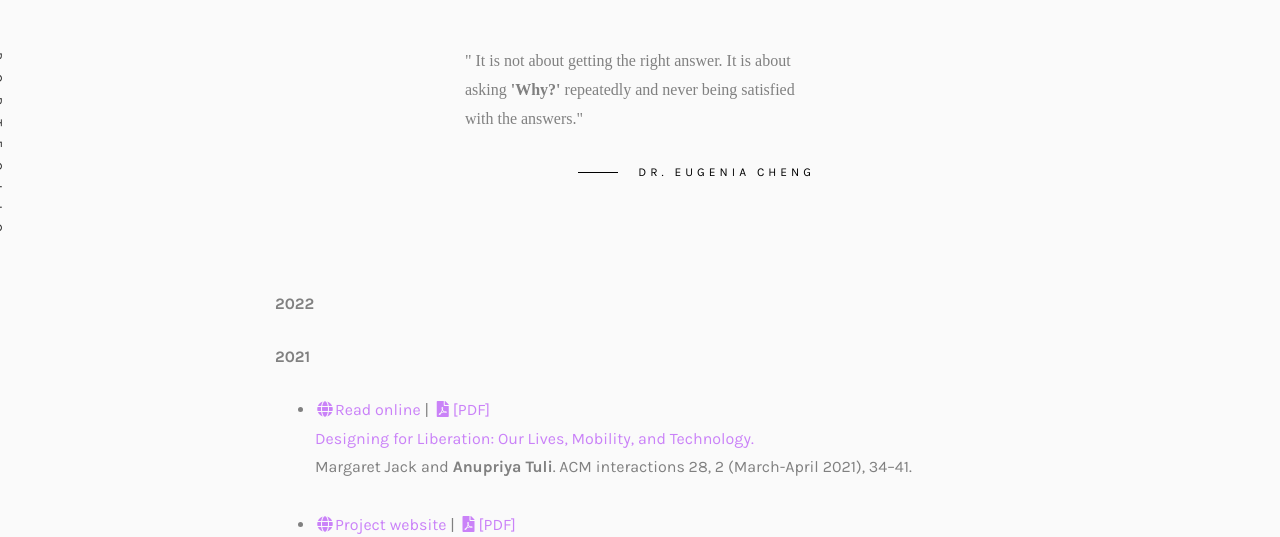
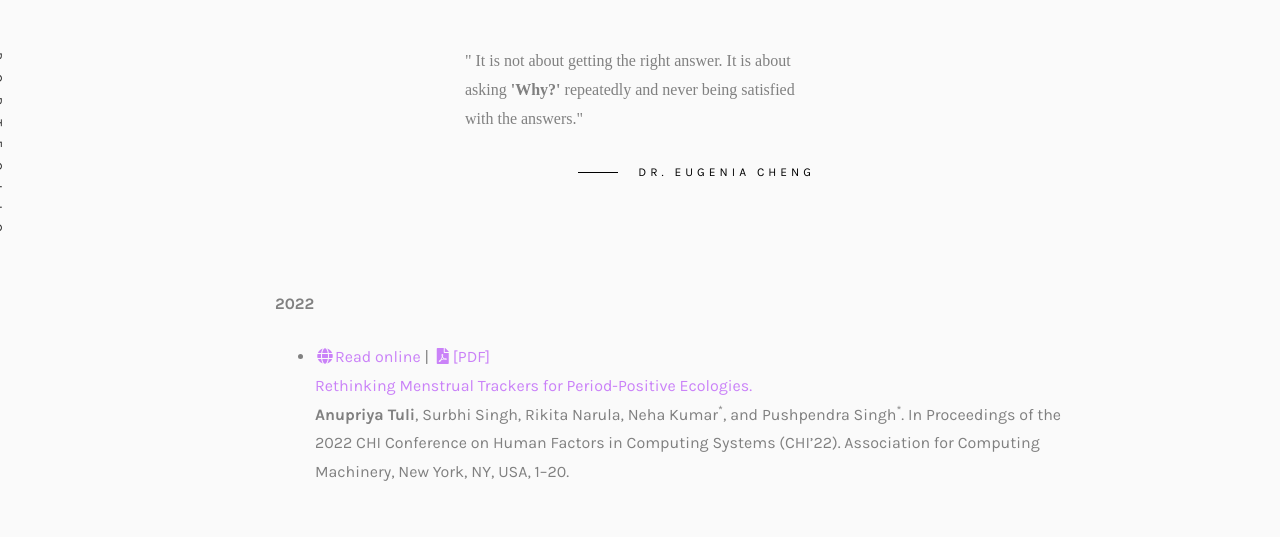
Before and after one commit to AnupriyaTuli/AT, a plain HTML site: page publication.html in a window 1280 px wide. Shown: the part 396-933 px from the top of the page. Drawn offline with nearby package versions, Linux system fonts and the light colour scheme; files whose address does not match are found by name; a web font is replaced by a local one.

Commit message:
Update publication.html

```diff
--- a/publication.html
+++ b/publication.html
@@ -138,6 +138,11 @@
 							<div class="col-md-9 col-md-offset-2">
 								<div class="desc">
 									<p><b>2022</b><br></p>
+										<ul>
+											<li><a href="http://interactions.acm.org/archive/view/march-april-2021/designing-for-liberation"><i class="fas fa-globe fa-fw"></i>Read online</a> | <a href="publications/2021_ACM interactions.pdf"><i class="fas fa-file-pdf fa-fw"></i>[PDF]<BR>
+											Rethinking Menstrual Trackers for Period-Positive Ecologies. </a><br><b>Anupriya Tuli</b>, Surbhi Singh, Rikita Narula, Neha Kumar<sup>*</sup>, and Pushpendra Singh<sup>*</sup>. In Proceedings of the 2022 CHI Conference on Human Factors in Computing Systems (CHI’22). Association for Computing Machinery, New York, NY, USA, 1–20.</li><br>
+										</ul>
+
 
 									<p><b>2021</b><br></p>
 										<ul>
```
